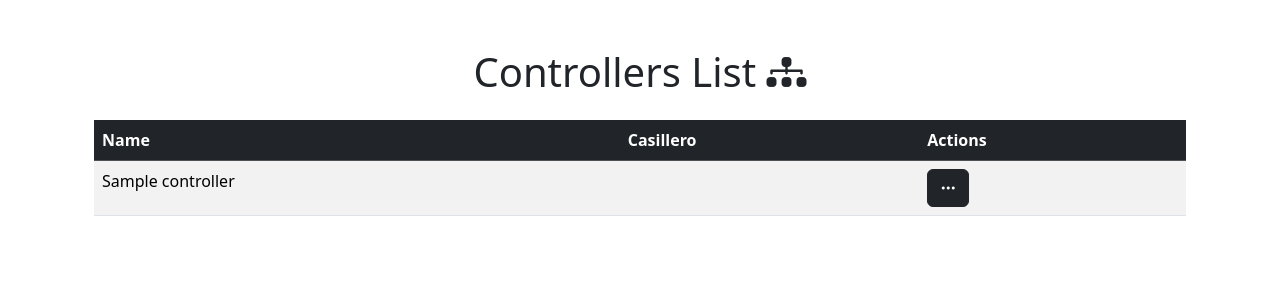
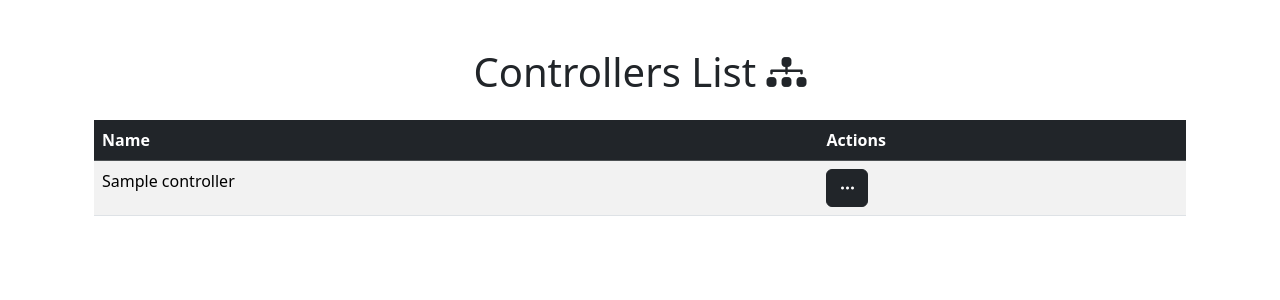
Before and after one commit to Taspee/pds_dep, a Django app: page /controllers/ in a window 1280 px wide. Shown: the part 56-356 px from the top of the page. Run offline with Django 5.2, Linux system fonts and the light colour scheme; tables that the repository leaves empty hold one stand-in row (values such as "Sample post").

Commit message:
controllerview

```diff
--- a/lapp/templates/controllers.html
+++ b/lapp/templates/controllers.html
@@ -11,7 +11,6 @@
         <thead class="table-dark">
             <tr>
                 <th>Name</th>
-                <th>Casillero</th>
                 <th>Actions</th>
             </tr>
         </thead>
@@ -19,7 +18,6 @@
             {% for c in controller %}
                 <tr>
                     <td>{{ c.name }}</td>
-                    <td>{{ c.casillero }}</td>
                     <td>
                         <div class="dropdown">
                             <button class="btn btn-dark" type="button" data-bs-toggle="dropdown" aria-expanded="false">
```
